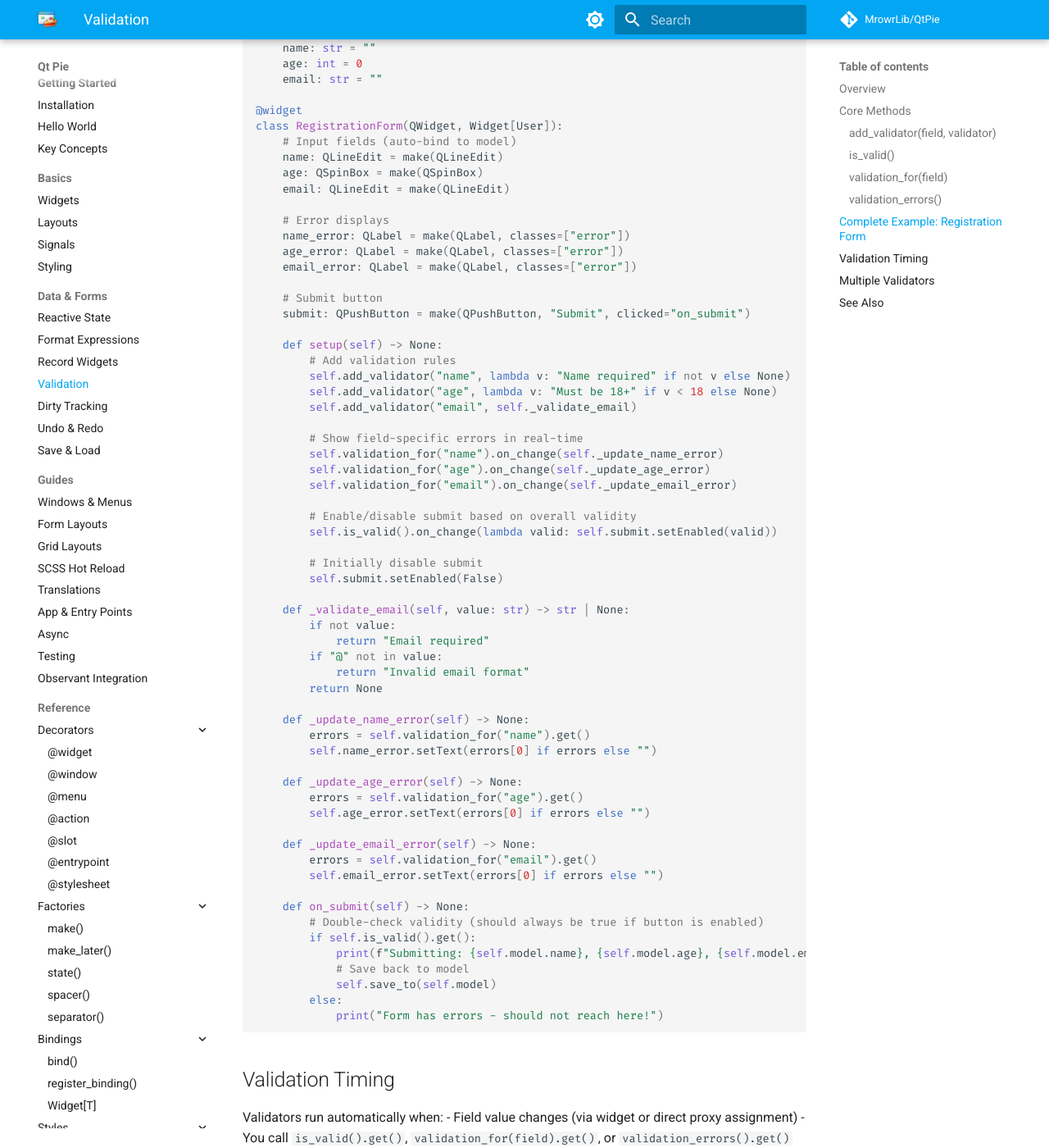
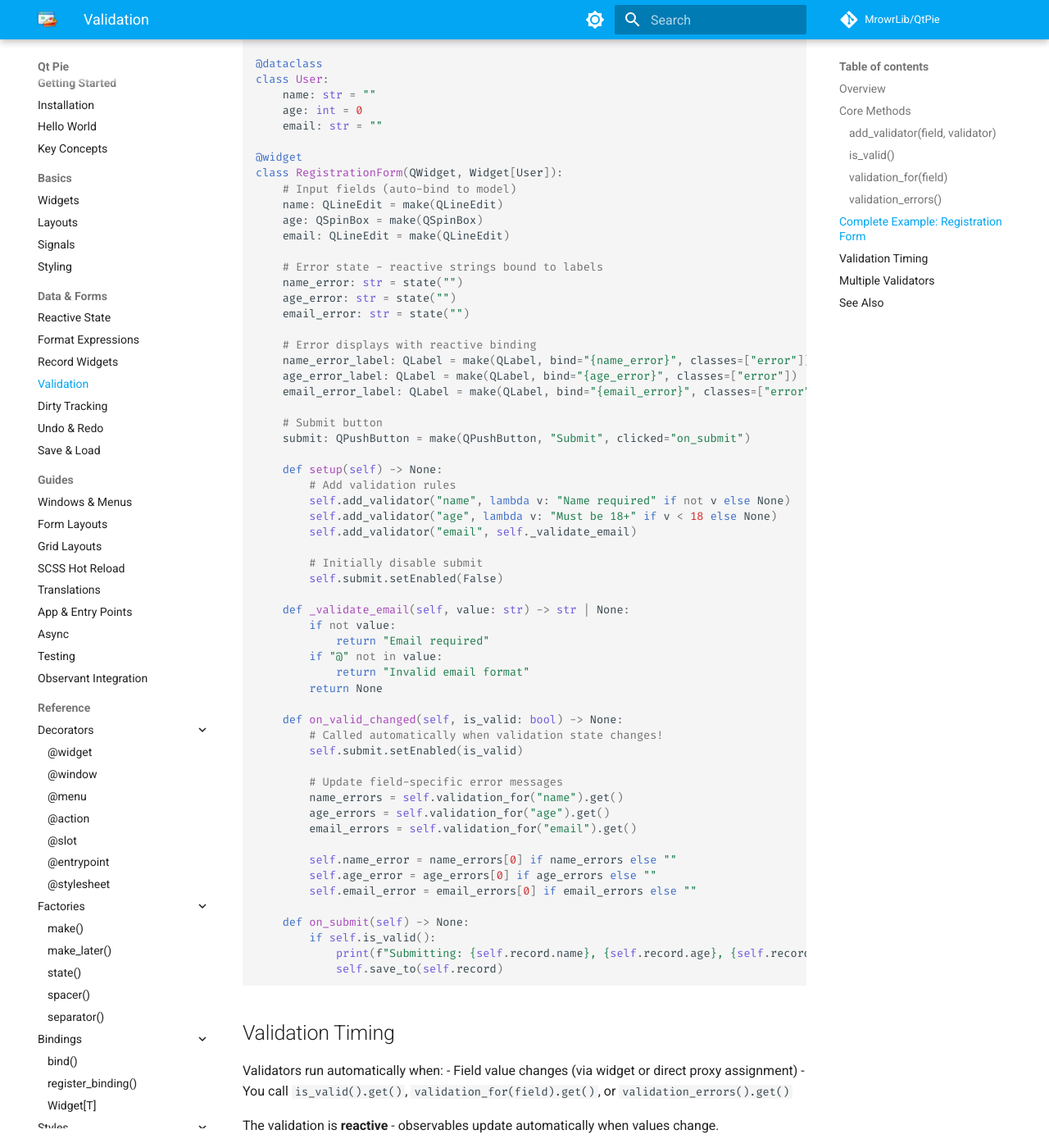
Before and after one commit to MrowrLib/QtPie, an MkDocs documentation site: the page built from docs/data/validation.md, in a window 1280 px wide and 1400 px high, scrolled down 2757 px. Shown: the whole window at 82% size. Built offline with MkDocs 1.6.1 and Material for MkDocs 9.7.7, drawn with Linux system fonts in a browser that asks for light colours; comment, search, counter and statistics services are not loaded; some of the changed text lies outside the part shown.

Commit message:
on_valid_changed, on_dirty_changed

````diff
--- a/docs/data/validation.md
+++ b/docs/data/validation.md
@@ -9,7 +9,7 @@ When you use `Widget[T]`, you get built-in validation capabilities through the u
 ```python
 from dataclasses import dataclass
 from qtpy.QtWidgets import QWidget, QLineEdit, QLabel
-from qtpie import widget, make, Widget
+from qtpie import widget, make, Widget, state
 
 @dataclass
 class User:
@@ -20,17 +20,24 @@ class User:
 class UserEditor(QWidget, Widget[User]):
     name: QLineEdit = make(QLineEdit)
     email: QLineEdit = make(QLineEdit)
-    error_label: QLabel = make(QLabel)
+
+    errors: str = state("")
+    error_label: QLabel = make(QLabel, bind="{errors}")
 
     def setup(self) -> None:
         # Add validation rules
         self.add_validator("name", lambda v: "Name required" if not v else None)
         self.add_validator("email", self._validate_email)
 
-        # React to validation changes
-        self.is_valid().on_change(lambda valid: self.error_label.setText(
-            "" if valid else "Please fix errors"
-        ))
+    def on_valid_changed(self, is_valid: bool) -> None:
+        # Called automatically when validation state changes
+        if is_valid:
+            self.errors = ""
+        else:
+            all_errors = []
+            for msgs in self.validation_errors().values():
+                all_errors.extend(msgs)
+            self.errors = ", ".join(all_errors)
 
     def _validate_email(self, value: str) -> str | None:
         if not value:
@@ -78,11 +85,12 @@ Get an observable that tracks overall validity.
 **Returns:** `IObservable[bool]` - True when all fields pass validation
 
 ```python
-# Enable/disable submit button based on validity
-self.is_valid().on_change(lambda valid: self.submit_btn.setEnabled(valid))
+# Preferred: Override on_valid_changed hook (auto-wired by @widget)
+def on_valid_changed(self, is_valid: bool) -> None:
+    self.submit_btn.setEnabled(is_valid)
 
-# Check current validity
-if self.is_valid().get():
+# Or use as a simple bool check
+if self.is_valid():
     print("Form is valid!")
 ```
 
@@ -96,15 +104,10 @@ Get validation errors for a specific field.
 **Returns:** `IObservable[list[str]]` - List of error messages (empty if valid)
 
 ```python
-# Show errors for one field
-def show_name_errors() -> None:
+# Access field errors in on_valid_changed
+def on_valid_changed(self, is_valid: bool) -> None:
     errors = self.validation_for("name").get()
-    if errors:
-        self.name_error_label.setText(errors[0])
-    else:
-        self.name_error_label.setText("")
-
-self.validation_for("name").on_change(show_name_errors)
+    self.name_error = errors[0] if errors else ""
 ```
 
 ### `validation_errors()`
@@ -130,7 +133,7 @@ if name_errors:
 ```python
 from dataclasses import dataclass
 from qtpy.QtWidgets import QWidget, QLineEdit, QSpinBox, QLabel, QPushButton
-from qtpie import widget, make, Widget
+from qtpie import widget, make, Widget, state
 
 @dataclass
 class User:
@@ -145,10 +148,15 @@ class RegistrationForm(QWidget, Widget[User]):
     age: QSpinBox = make(QSpinBox)
     email: QLineEdit = make(QLineEdit)
 
-    # Error displays
-    name_error: QLabel = make(QLabel, classes=["error"])
-    age_error: QLabel = make(QLabel, classes=["error"])
-    email_error: QLabel = make(QLabel, classes=["error"])
+    # Error state - reactive strings bound to labels
+    name_error: str = state("")
+    age_error: str = state("")
+    email_error: str = state("")
+
+    # Error displays with reactive binding
+    name_error_label: QLabel = make(QLabel, bind="{name_error}", classes=["error"])
+    age_error_label: QLabel = make(QLabel, bind="{age_error}", classes=["error"])
+    email_error_label: QLabel = make(QLabel, bind="{email_error}", classes=["error"])
 
     # Submit button
     submit: QPushButton = make(QPushButton, "Submit", clicked="on_submit")
@@ -158,14 +166,6 @@ class RegistrationForm(QWidget, Widget[User]):
         self.add_validator("name", lambda v: "Name required" if not v else None)
         self.add_validator("age", lambda v: "Must be 18+" if v < 18 else None)
         self.add_validator("email", self._validate_email)
-
-        # Show field-specific errors in real-time
-        self.validation_for("name").on_change(self._update_name_error)
-        self.validation_for("age").on_change(self._update_age_error)
-        self.validation_for("email").on_change(self._update_email_error)
-
-        # Enable/disable submit based on overall validity
-        self.is_valid().on_change(lambda valid: self.submit.setEnabled(valid))
 
         # Initially disable submit
         self.submit.setEnabled(False)
@@ -177,26 +177,23 @@ class RegistrationForm(QWidget, Widget[User]):
             return "Invalid email format"
         return None
 
-    def _update_name_error(self) -> None:
-        errors = self.validation_for("name").get()
-        self.name_error.setText(errors[0] if errors else "")
+    def on_valid_changed(self, is_valid: bool) -> None:
+        # Called automatically when validation state changes!
+        self.submit.setEnabled(is_valid)
 
-    def _update_age_error(self) -> None:
-        errors = self.validation_for("age").get()
-        self.age_error.setText(errors[0] if errors else "")
+        # Update field-specific error messages
+        name_errors = self.validation_for("name").get()
+        age_errors = self.validation_for("age").get()
+        email_errors = self.validation_for("email").get()
 
-    def _update_email_error(self) -> None:
-        errors = self.validation_for("email").get()
-        self.email_error.setText(errors[0] if errors else "")
+        self.name_error = name_errors[0] if name_errors else ""
+        self.age_error = age_errors[0] if age_errors else ""
+        self.email_error = email_errors[0] if email_errors else ""
 
     def on_submit(self) -> None:
-        # Double-check validity (should always be true if button is enabled)
-        if self.is_valid().get():
-            print(f"Submitting: {self.model.name}, {self.model.age}, {self.model.email}")
-            # Save back to model
-            self.save_to(self.model)
-        else:
-            print("Form has errors - should not reach here!")
+        if self.is_valid():
+            print(f"Submitting: {self.record.name}, {self.record.age}, {self.record.email}")
+            self.save_to(self.record)
 ```
 
 ## Validation Timing
````
Also changed, not shown: docs/data/dirty.md (+46 -27 lines), 4 other files.
